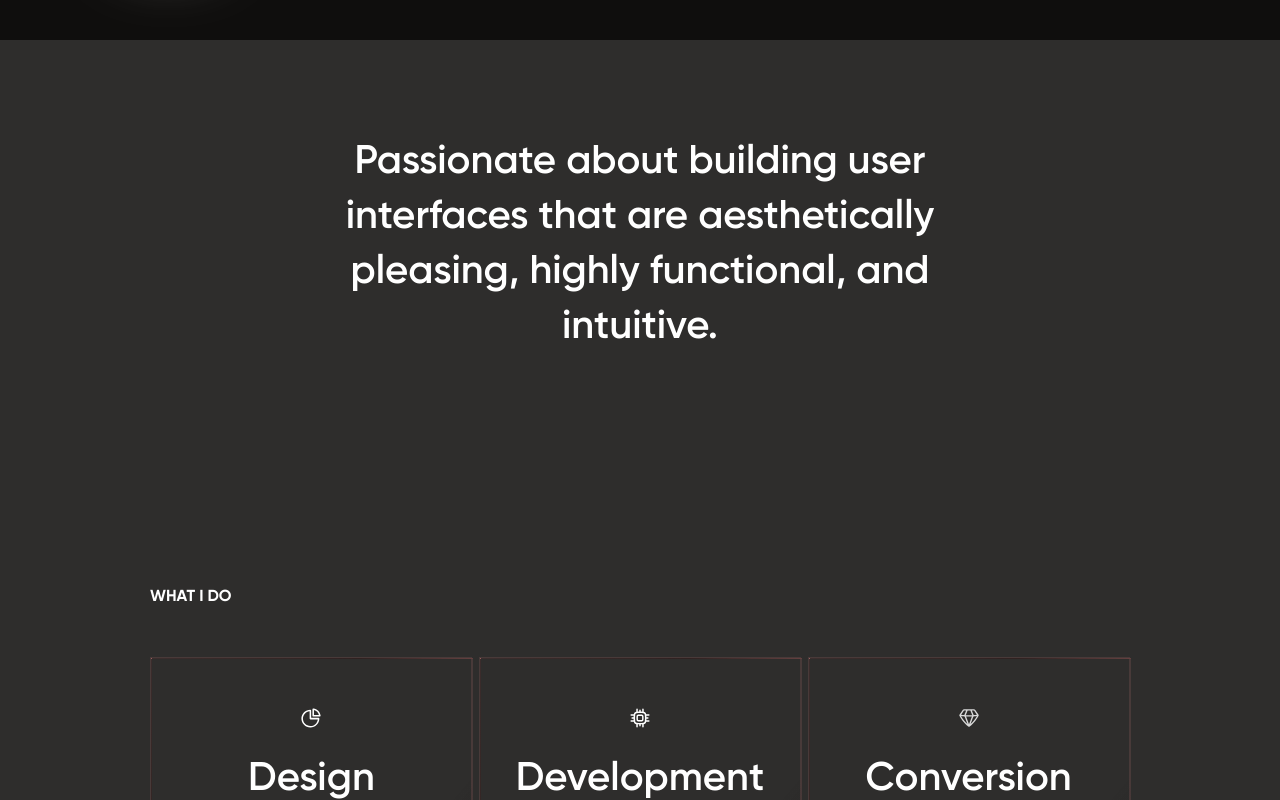
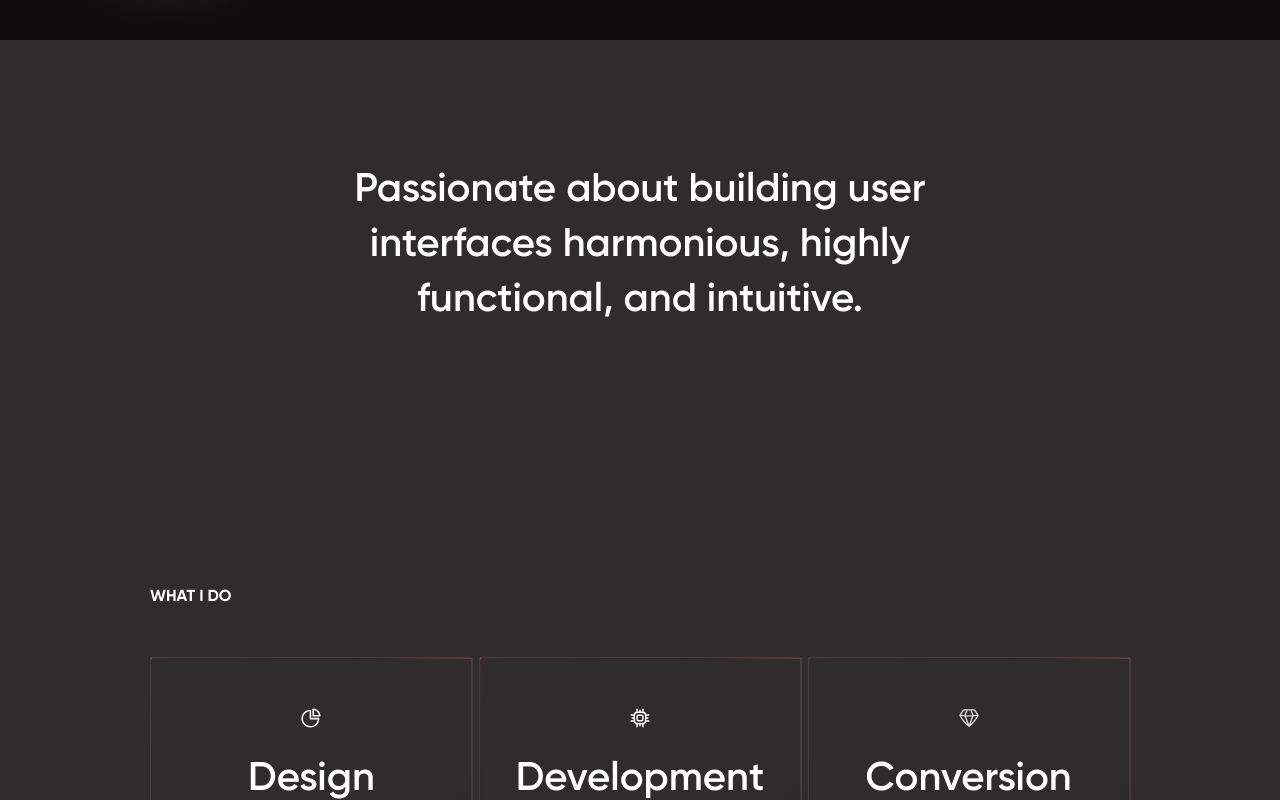
Before and after one commit to faculedesma/fledesma-dev, a React (Vite) app: page / in a window 1280 px wide. Shown: the part 760-1560 px from the top of the page. Built offline with nearby package versions, Linux system fonts and the light colour scheme.

Commit message:
fix: update styles & note one content

```diff
--- a/src/components/history/history.scss
+++ b/src/components/history/history.scss
@@ -48,7 +48,7 @@
         transition: all calc($golden-ratio-time / 8) ease-in;
 
         &:hover {
-          background: rgba($shades-gray, 0.01);
+          background: rgba($shades-gray, 0.1);
           z-index: 2;
           filter: saturate(1.3);
           transition: all calc($golden-ratio-time / 8)
--- a/src/components/notes/NoteOne.tsx
+++ b/src/components/notes/NoteOne.tsx
@@ -25,9 +25,8 @@ const NoteOne = () => {
         className="notes-one"
       >
         <h3>
-          Passionate about building user interfaces that are
-          aesthetically pleasing, highly functional, and
-          intuitive.
+          Passionate about building user interfaces
+          harmonious, highly functional, and intuitive.
         </h3>
       </div>
     </div>
--- a/src/components/services/services.scss
+++ b/src/components/services/services.scss
@@ -182,7 +182,7 @@
 
 .show-technologies {
   svg {
-    animation: scale-fade-in calc($golden-ratio-time / 16)
+    animation: scale-fade-in calc($golden-ratio-time / 4)
       ease-in-out forwards;
   }
 
```
